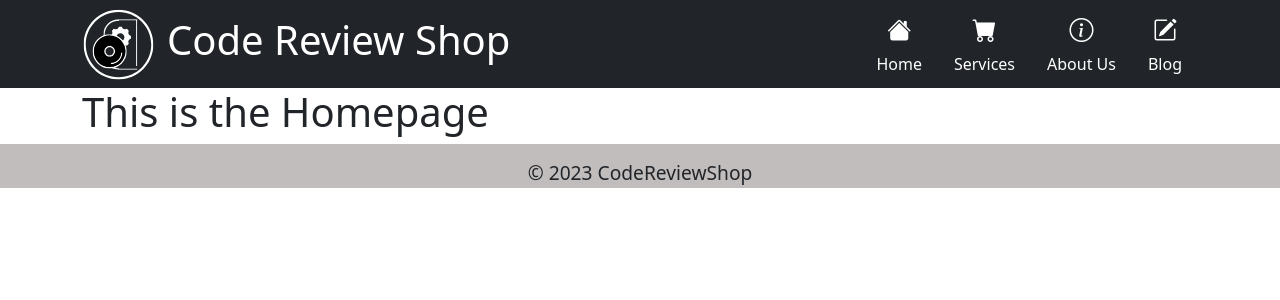
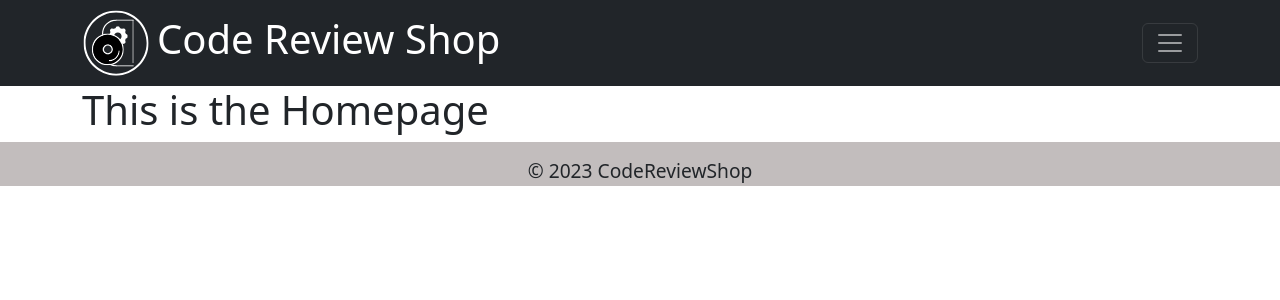
Before and after one commit to project-graveyard/codereviewshop, a Vue app: page / in a window 1280 px wide. Shown: the top 300 px of the page. Built offline with nearby package versions, Linux system fonts and the light colour scheme.

Commit message:
add failed attempt to make desired navbar with bootstrap

```diff
--- a/src/components/NavBar.vue
+++ b/src/components/NavBar.vue
@@ -1,63 +1,119 @@
 <script setup>
 import { RouterLink } from 'vue-router'
+// import { ref } from 'vue'
+
+// const windowWidth = ref(window.innerWidth)
 </script>
 
 <template>
-  <div class="px-3 py-1 nav__bg text-white">
+  <nav class="navbar navbar-dark navbar__bg py-2 text-white sticky-top">
     <div class="container">
-      <div
-        class="d-flex flex-wrap align-items-center justify-content-center justify-content-content-lg-start"
-      >
-        <span class="d-flex align-items-center my-2 my-lg-0 me-lg-auto text-white">
-          <svg width="85" height="75" class="logo-img">
-            <image href="/logo.svg" width="75" height="75" />
-          </svg>
-          <h2 class="display-6">Code Review Shop</h2>
-        </span>
-        <nav
-          class="nav col-12 col-lg-auto my-2 justify-content-center my-md-0 text-small text-center"
-        >
-          <RouterLink to="/" class="nav-link text-white"
-            ><i class="d-block mx-auto mb-1 bi bi-house-fill navbar__icon"></i>Home</RouterLink
-          >
+      <!-- Title -->
+      <div class="d-flex align-items-center">
+        <svg width="75" height="70" class="navbar__logo">
+          <image href="/logo.svg" width="70" height="70" />
+        </svg>
+        <h2 class="display-6">Code Review Shop</h2>
+      </div>
+
+      <!-- Nav links toggler -->
+      <div>
+        <button class="navbar-toggler" type="button" data-bs-toggle="offcanvas" data-bs-target="#offcanvasDarkNavbar"
+          aria-controls="offcanvasDarkNavbar">
+          <div class="navbar-toggler-icon"></div>
+        </button>
+
+        <div class="offcanvas offcanvas-end text-bg-dark" tabindex="-1" id="offcanvasDarkNavbar"
+          aria-labelledby="offcanvasDarkNavbarLabel">
+
+          <!-- Offcanvas header -->
+          <div class="offcanvas-header">
+            <h5 class="offcanvas-title" id="offcanvasDarkNavbarLabel">
+              <div class="d-flex align-items-center me-3">
+                <svg width="35" height="30">
+                  <image href="/logo.svg" width="30" height="30" />
+                </svg>
+                Code Review Shop
+              </div>
+            </h5>
+            <button type="button" class="btn-close btn-close-white" data-bs-dismiss="offcanvas"
+              aria-label="Close"></button>
+          </div>
+
+          <!-- Offcanvas body -->
+          <div class="offcanvas-body">
+            <ul class="navbar-nav justify-content-end flex-grow-1 pe-3">
+              <li class="nav-item">
+                <RouterLink class="nav-link active" aria-current="page" to="/">Home</RouterLink>
+              </li>
+              <li class="nav-item">
+                <RouterLink class="nav-link" to="/services">Services</RouterLink>
+              </li>
+              <li class="nav-item">
+                <RouterLink class="nav-link" to="/about">About Us</RouterLink>
+              </li>
+              <li class="nav-item">
+                <a class="nav-link" href="https://codereviewblog.web.app" target="_blank" rel="noreferrer">Blog</a>
+              </li>
+            </ul>
+          </div>
+
+
+        </div>
+      </div>
+
+
+      <!-- Full nav links -->
+      <!-- <div class="d-flex flex-wrap align-items-center justify-content-center justify-content-content-lg-start">
+        <div class="nav col-12 col-lg-auto my-2 justify-content-center my-md-0 text-small text-center">
+          <RouterLink to="/" class="nav-link text-white"><i
+              class="d-block mx-auto mb-1 bi bi-house-fill navbar__icon"></i>Home</RouterLink>
           <RouterLink to="/services" class="nav-link text-white">
             <i class="d-block mx-auto mb-1 bi bi-cart-fill navbar__icon"></i>Services
           </RouterLink>
           <RouterLink to="/about" class="nav-link text-white">
             <i class="d-block mx-auto mb-1 bi bi-info-circle navbar__icon"></i>About Us
           </RouterLink>
-          <a
-            href="https://codereviewblog.web.app"
-            target="_blank"
-            class="nav-link text-white"
-            rel="noreferrer"
-          >
-            <i class="d-block mx-auto mb-1 bi bi-pencil-square navbar__icon"></i>Blog</a
-          >
-        </nav>
-      </div>
+          <a href="https://codereviewblog.web.app" target="_blank" class="nav-link text-white" rel="noreferrer">
+            <i class="d-block mx-auto mb-1 bi bi-pencil-square navbar__icon"></i>Blog</a>
+        </div>
+      </div> -->
     </div>
-  </div>
+  </nav>
 </template>
 
 <style scoped>
-.nav__bg {
-  background-color: rgba(33, 37, 41, 0.995);
+.navbar__bg {
+  background-color: #212529 !important;
 }
 
 .navbar__icon {
   font-size: 1.5rem;
 }
 
-/* For screen displays */
-@media only screen and (max-width: 464px) {
+/* Alter navbar when elements overflow to more than one line */
+@media only screen and (max-width: 1000px) {
+
   html,
   body {
     width: auto;
   }
 
-  /* Remove logo on small screens */
-  .logo-img {
+  /* reduce logo scale on medium screens */
+  .navbar__logo {
+    transform: scale(.8);
+  }
+}
+
+/* remove logo for very small screens */
+@media only screen and (max-width: 390px) {
+
+  html,
+  body {
+    width: auto;
+  }
+
+  .navbar__logo {
     display: none;
   }
 }
```
